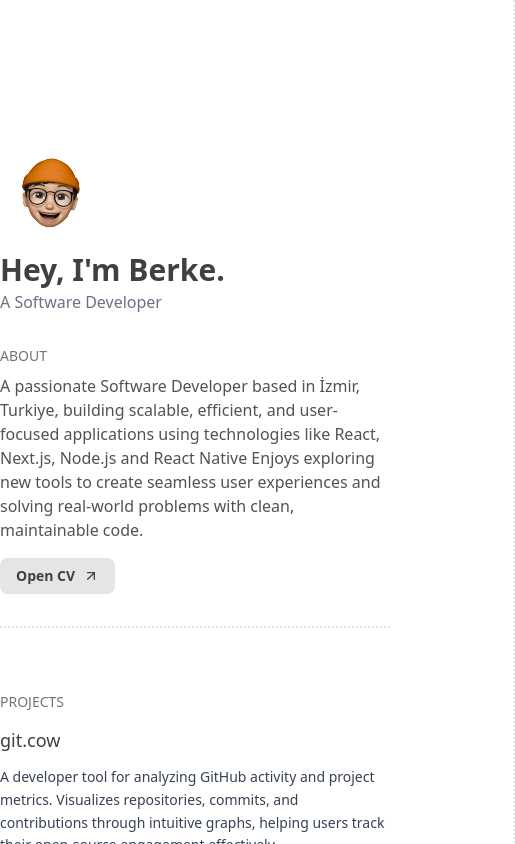
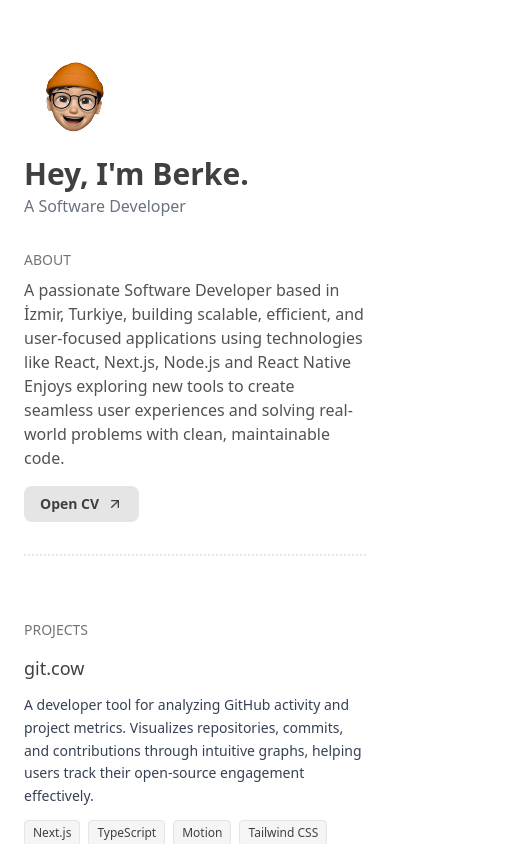
Before and after one commit to chefberke/chefberke-portfolio, a Next.js app: page / in a window 390 px wide. Shown: the top 844 px of the page, 515 px wide, since content can reach past the window. Built offline with nearby package versions, Linux system fonts and the light colour scheme.

Commit message:
Revamp README and Home Page Layout; updated project description, features, and tech stack in README.md. Enhanced layout responsiveness and styling in app/page.tsx for improved user experience.

```diff
--- a/app/page.tsx
+++ b/app/page.tsx
@@ -11,10 +11,10 @@ import Footer from "@/components/shared/footer";
 export default function Home() {
   return (
     <div>
-      <div className="flex items-center justify-center h-full py-36 relative">
-        <div className="absolute left-1/2 top-0 bottom-0 -translate-x-[320px] w-px border-l-2 border-dotted border-gray-200 dark:border-gray-600"></div>
+      <div className="flex items-center justify-center h-full py-12 md:py-36 relative px-6 sm:px-8 md:px-12 lg:px-16">
+        <div className="hidden md:block absolute left-1/2 top-0 bottom-0 -translate-x-[320px] w-px border-l-2 border-dotted border-gray-200 dark:border-gray-600"></div>
 
-        <div className="absolute right-1/2 top-0 bottom-0 translate-x-[320px] w-px border-r-2 border-dotted border-gray-200 dark:border-gray-600"></div>
+        <div className="hidden md:block absolute right-1/2 top-0 bottom-0 translate-x-[320px] w-px border-r-2 border-dotted border-gray-200 dark:border-gray-600"></div>
 
         <div className="flex flex-col items-center justify-center w-full max-w-xl h-full relative z-10">
           <AboutUpper />
```
Also changed, not shown: 1 other file (tests, documents, lock files or other folders).
